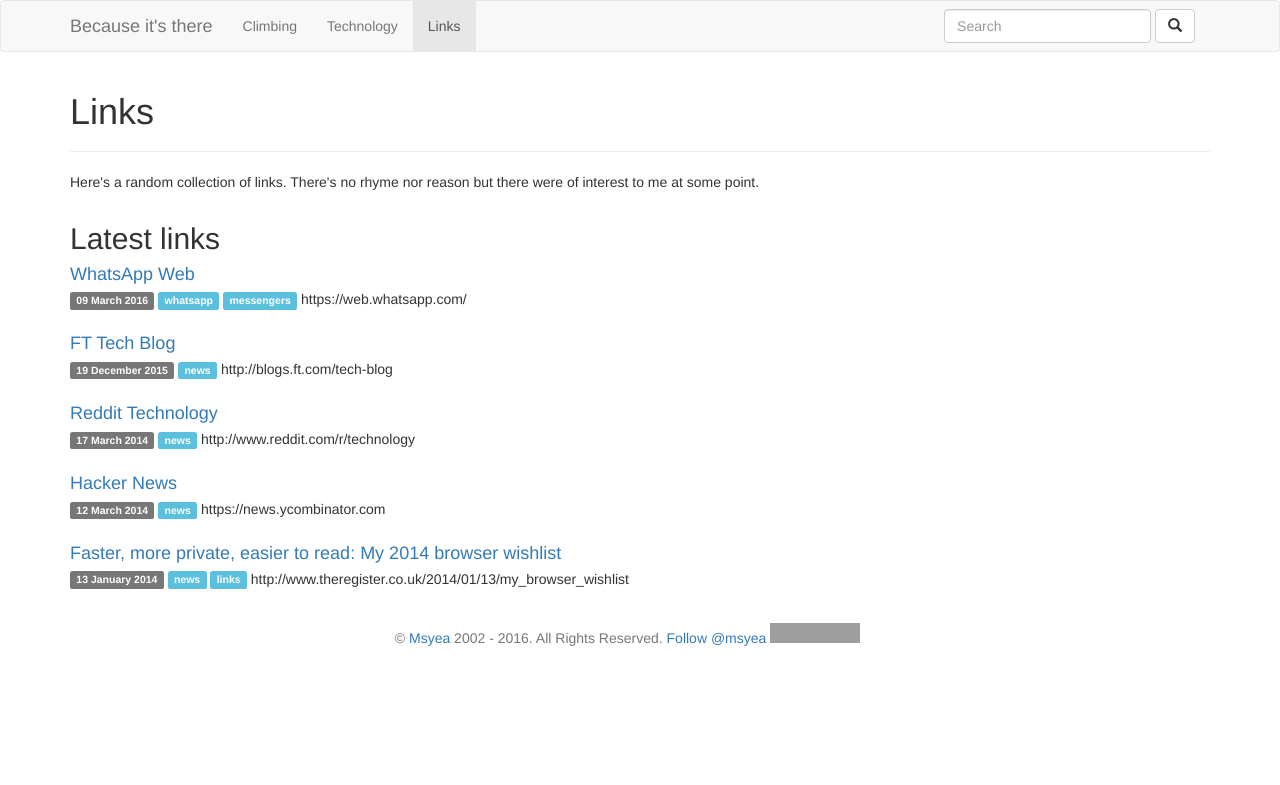
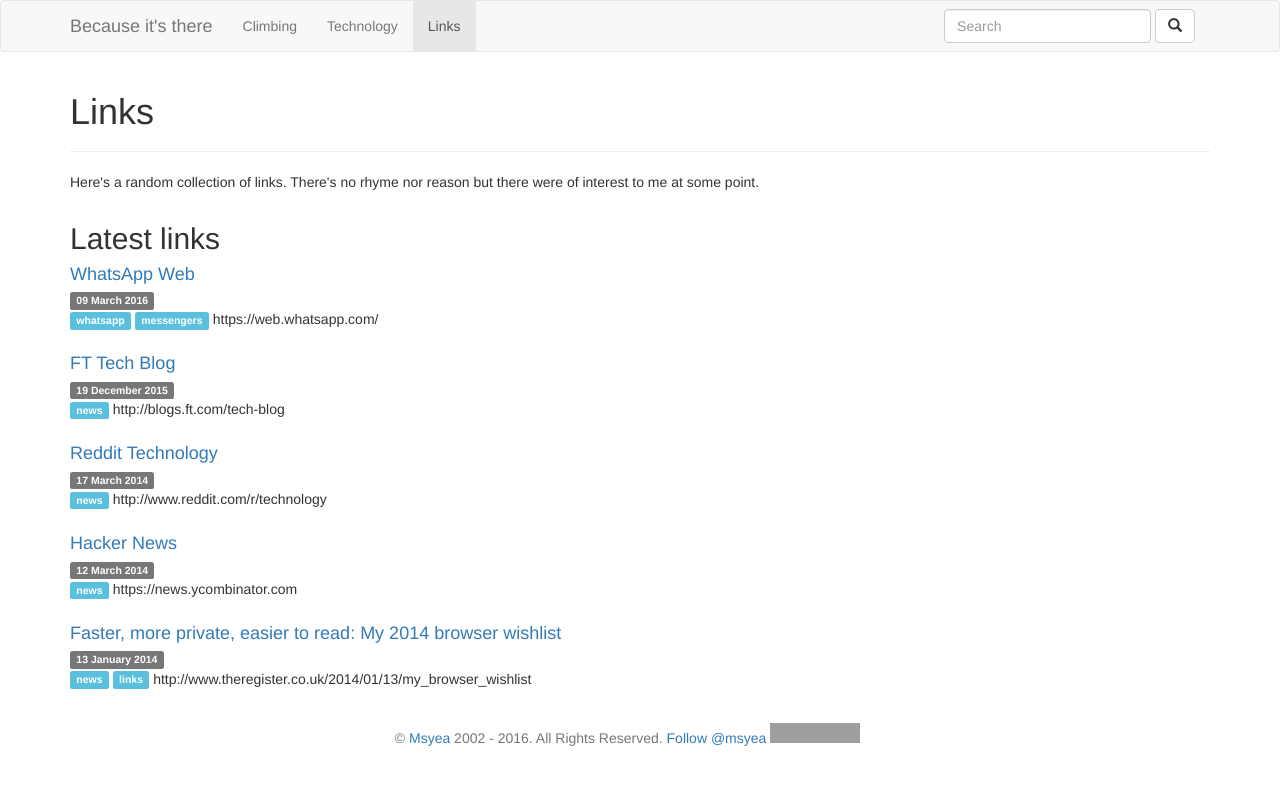
Before and after one commit to msyea/msyea.github.io, a Jekyll site: the page built from links.html, in a window 1280 px wide. Shown: the top 785 px of the page. Built offline with Jekyll 4.4.1, drawn with Linux system fonts in a browser that asks for light colours; comment, search, counter and statistics services are not loaded; grey boxes are pictures that could not be loaded.

Commit message:
Tweaking template

```diff
--- a/links.html
+++ b/links.html
@@ -20,7 +20,7 @@ title: Links
     <div class="media-body">
       <h4 class="media-heading"><a href="{{ link.link }}">{{ link.title }}</a></h4>
       <p><span class="label label-default">{{ link.date | date_to_long_string }}</span>
-        {% for category in link.categories %}<a class="label label-primary" href="/{{ category }}.html">{{ category }}</a> {% endfor %}
+        {% for category in link.categories %}<a class="label label-primary" href="/{{ category }}.html">{{ category }}</a> {% endfor %}<br/>
         {% for tag in link.tags %}<span class="label label-info">{{ tag }}</span> {% endfor %}<a href="{{ link.link }}" class="link-hidden">{{ link.link }}</a>
       </p>
     </div>
```
